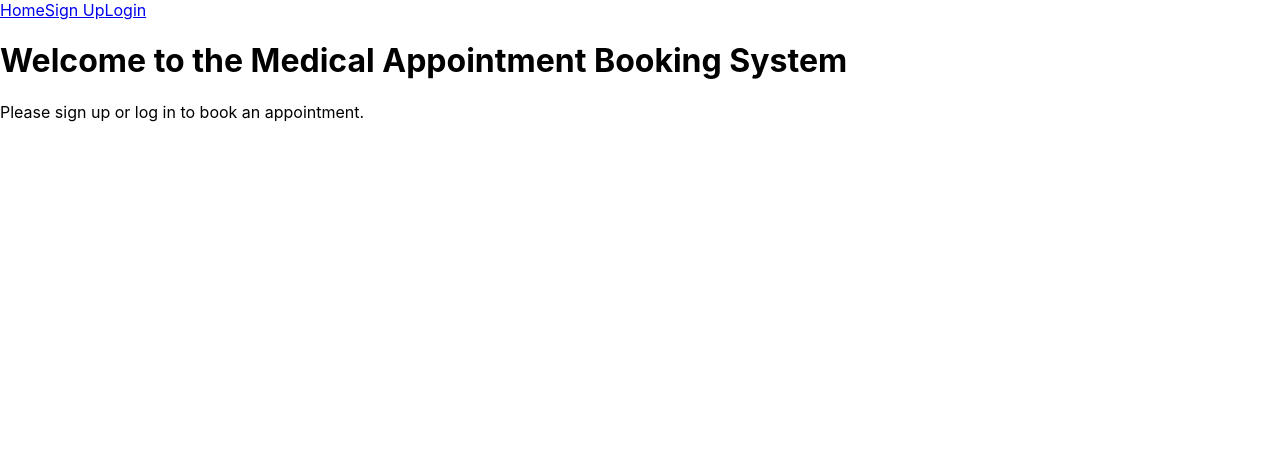
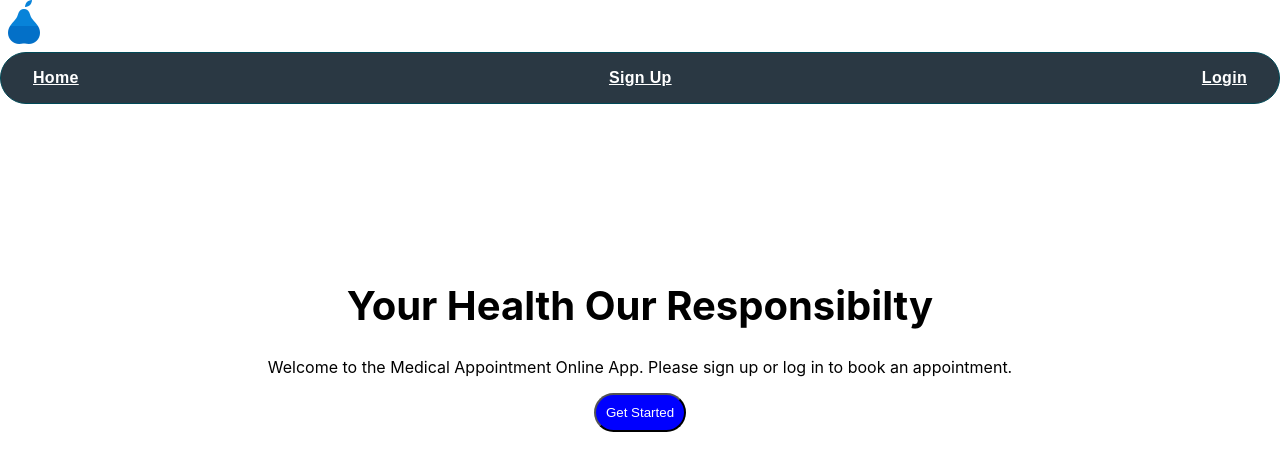
Before and after one commit to mahimasahu3/Medical-appointments-online, a React (Create React App) app in the folder project/: page / in a window 1280 px wide. Shown: the top 470 px of the page. Built offline with nearby package versions, Linux system fonts and the light colour scheme.

Commit message:
home page work

```diff
--- a/project/src/App.css
+++ b/project/src/App.css
@@ -1,38 +1,17 @@
-.App {
-  text-align: center;
+.nav-container {
+  justify-content: space-between;
+  border-radius: 36px;
+  border: var(--rounded-box, 1px) solid #004957;
+  background-color: #2a3843;
+  align-self: stretch;
+  display: flex;
+  gap: 20px;
+  padding: 16px 32px;
 }
 
-.App-logo {
-  height: 40vmin;
-  pointer-events: none;
+.link {
+  color: #fff;
+  text-align: center;
+  letter-spacing: 0.32px;
+  font: 600 16px Poppins, sans-serif;
 }
-
-@media (prefers-reduced-motion: no-preference) {
-  .App-logo {
-    animation: App-logo-spin infinite 20s linear;
-  }
-}
-
-.App-header {
-  background-color: #282c34;
-  min-height: 100vh;
-  display: flex;
-  flex-direction: column;
-  align-items: center;
-  justify-content: center;
-  font-size: calc(10px + 2vmin);
-  color: white;
-}
-
-.App-link {
-  color: #61dafb;
-}
-
-@keyframes App-logo-spin {
-  from {
-    transform: rotate(0deg);
-  }
-  to {
-    transform: rotate(360deg);
-  }
-}
--- a/project/src/App.js
+++ b/project/src/App.js
@@ -3,15 +3,22 @@ import { Routes, Route, Link } from 'react-router-dom';
 import SignupForm from './components/SignupForm';
 import LoginForm from './components/LoginForm';
 import Home from './components/Home';
+import './App.css';
+import logo from './logo.png';
+
 
 const App = () => {
     return (
         <div>
-            <nav>
-                <Link to="/">Home</Link>
-                <Link to="/signup">Sign Up</Link>
-                <Link to="/login">Login</Link>
+          <div class="main-container">
+          <img src={logo} href={Home} alt="medical"/>
+          <nav class="nav-container">
+                <Link to="/" class="link">Home</Link>
+                <Link to="/signup" class="link">Sign Up</Link>
+                <Link to="/login" class="link">Login</Link>
             </nav>
+          </div>
+
                 <Routes>
                     <Route path="/" element={<Home/>} />
                     <Route path="/signup" element={<SignupForm/>} />
--- a/project/src/components/Home.js
+++ b/project/src/components/Home.js
@@ -1,10 +1,22 @@
 import React from 'react';
+const myStyle={
+    textAlign:"center",
+    padding:"150px"
+}
+const buttonStyle={
+    backgroundColor:"blue",
+    color:"white",
+    padding:"10px",
+    borderRadius:"30px"
+}
+
 
 const Home = () => {
     return (
-        <div>
-            <h1>Welcome to the Medical Appointment Booking System</h1>
-            <p>Please sign up or log in to book an appointment.</p>
+        <div style={myStyle}>
+            <h1 style={{fontSize:"40px",fontWeight:"bold"}}>Your Health Our Responsibilty</h1>
+            <p>Welcome to the Medical Appointment Online App. Please sign up or log in to book an appointment.</p>
+            <button style={buttonStyle}>Get Started</button>
         </div>
     );
 };
```
Also changed, not shown: project/src/logo.png (added), project/src/logo.svg (deleted).
